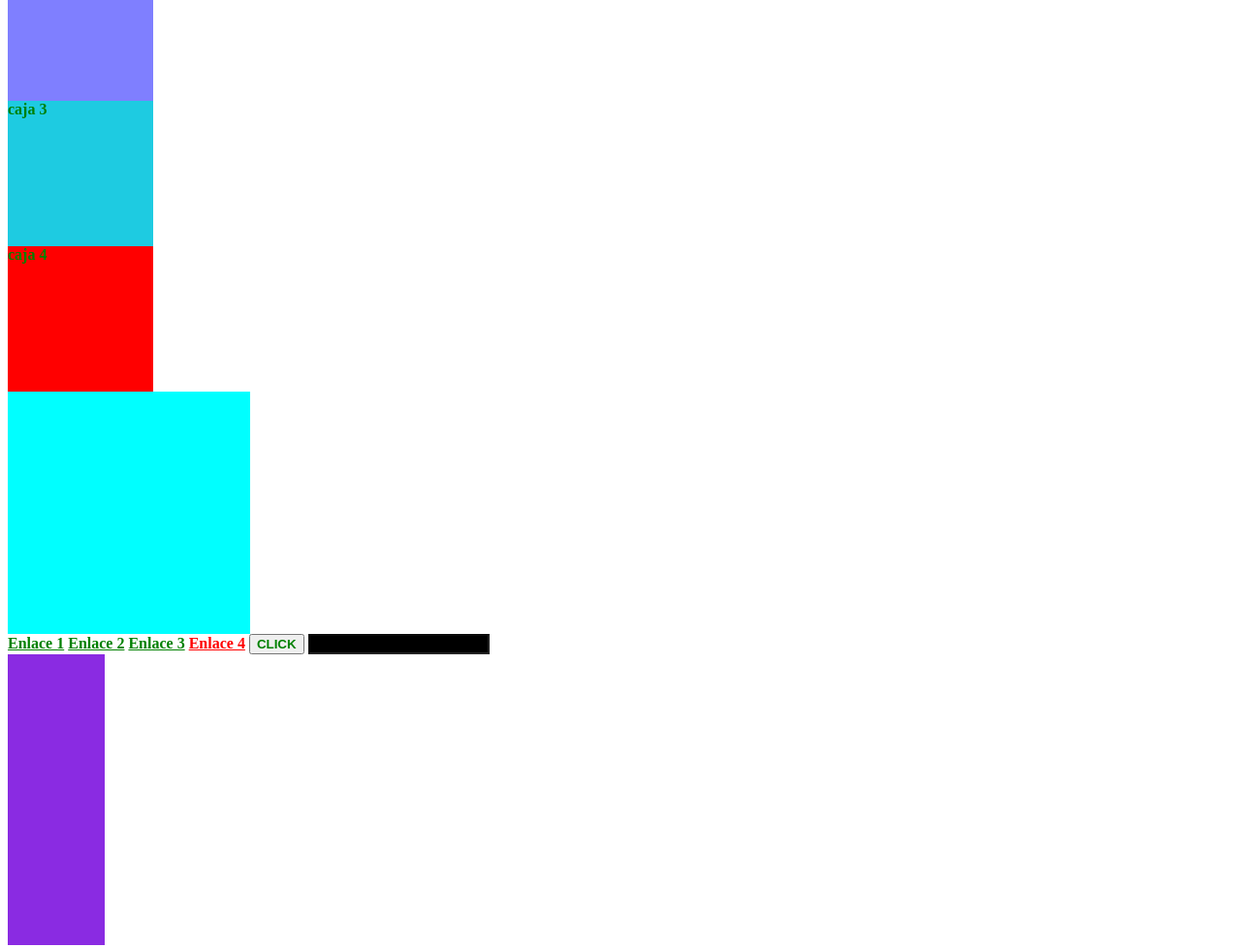
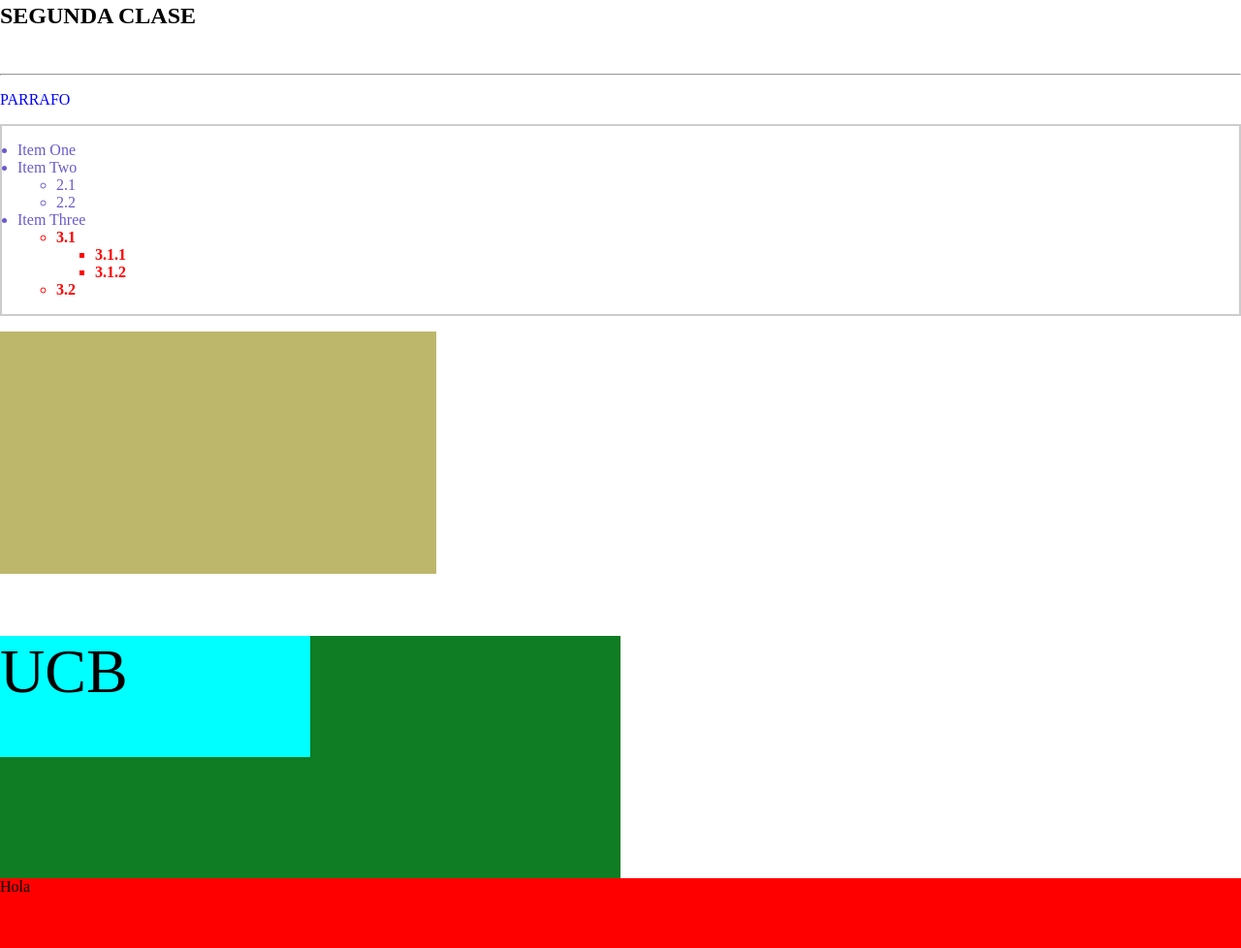
Before and after one commit to FernandoNB06/introducci-n-a-Css, a plain HTML site: page index.html in a window 1280 px wide. Shown: the part 628-1606 px from the top of the page at 97% size. Drawn offline with Linux system fonts and the light colour scheme.

Commit message:
Continuacion

```diff
--- a/estilos.css
+++ b/estilos.css
@@ -1,4 +1,4 @@
- div{
+ /* div{
     width: 250px;
     height: 250px;
     background-color: orange;
@@ -72,4 +72,73 @@ input:disabled{
 
 .padre p{
     color: red;
+} */
+/*Segunda calse*/
+
+p#unico.foo.bar{
+    color: green;
 }
+
+p#unico .foo .bar .baz{
+    color: red !important;
+}
+
+.main{
+
+    color: slateblue;
+    border: 2px solid #ccc;
+    padding: 1em;
+}
+
+.special{
+    color: red;
+    font-weight: bold;
+}
+
+.rectangulo{
+    width: 450px;
+    height: 250px;
+    background-color: darkkhaki;
+}
+
+.caja{
+    width: 50%;
+    height: 250px;
+    background-color: rgb(15,125,36);
+}
+
+.caja-interior{
+    width: 50%;
+    height: 50%;
+    background-color: aqua;
+
+}
+
+.caja-interior P{
+    font-size: 4rem;
+}
+
+.ultimo{
+    width: 100vw;
+    height: 100vh;
+    background-color: red;
+}
+.ultimos{
+    width: 250px;
+    height: 250px;
+    background-color: brown;
+    padding: 25px;
+    margin: 25px;
+    border: 12px solid yellow;
+    /* padding-left: 25px;
+    padding-right: 25px;
+    padding-top: 25px;
+    padding-bottom: 25px;
+    border-left: 12px solid forestgreen; */
+    /* border-right: 12px solid forestgreen;
+    border-top: 12px solid forestgreen;
+    border-bottom: 12px dashed forestgreen; */
+}
+body{
+    margin: 0;
+}
--- a/index.html
+++ b/index.html
@@ -35,10 +35,46 @@
     <div class="capibara2"></div>
     <div class="capibara3"></div>
     <br>
+
     <div class="padre">
         <p>Hola</p>
         <div>Mundo</div>
         <p>Cruel</p>
     </div>
+<!-- Sefunda Clase Continuacion-->
+<h2>SEGUNDA CLASE</h2>
+ <br><hr>
+    <p style="color: blue;" id="unico" class="foo bar baz">PARRAFO</p>
+
+<ul class="main">
+    <li>Item One</li>
+    <li>Item Two
+        <ul>
+            <li>2.1</li>
+            <li>2.2</li>
+        </ul>
+    </li>
+    <li>Item Three
+        <ul class="special">
+            <li>3.1
+                <ul>
+                    <li>3.1.1</li>
+                    <li>3.1.2</li>
+                </ul>
+            </li>
+            <li>3.2</li>
+        </ul>
+    </li>
+</ul>
+
+<div class="rectangulo"></div>
+<div class="caja">
+    <div class="caja-interior">
+        <p>UCB</p>
+    </div>
+</div>
+
+<div class="ultimo">Hola</div>
+<div class="ultimos">Hola</div>
 </body>
 </html>
```
